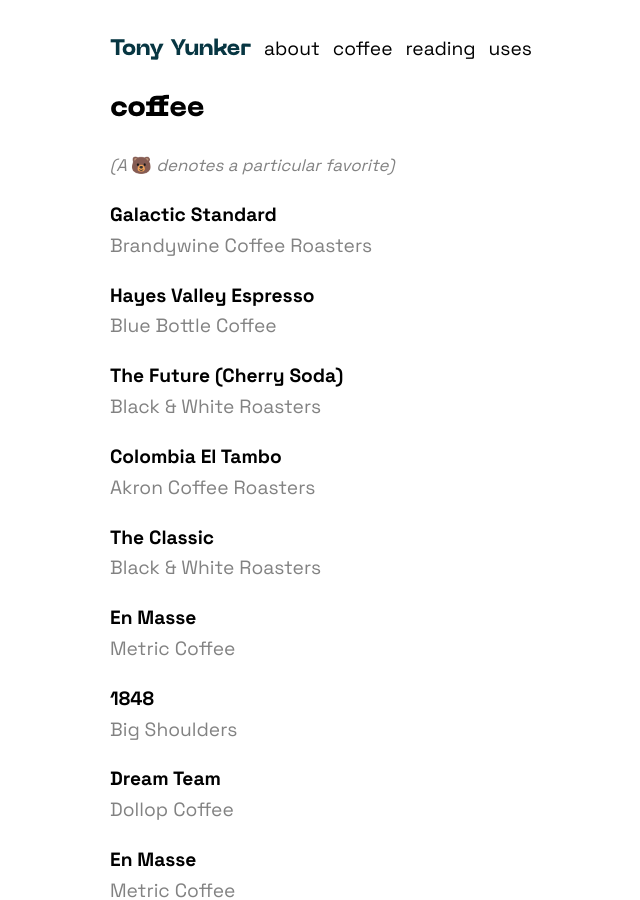
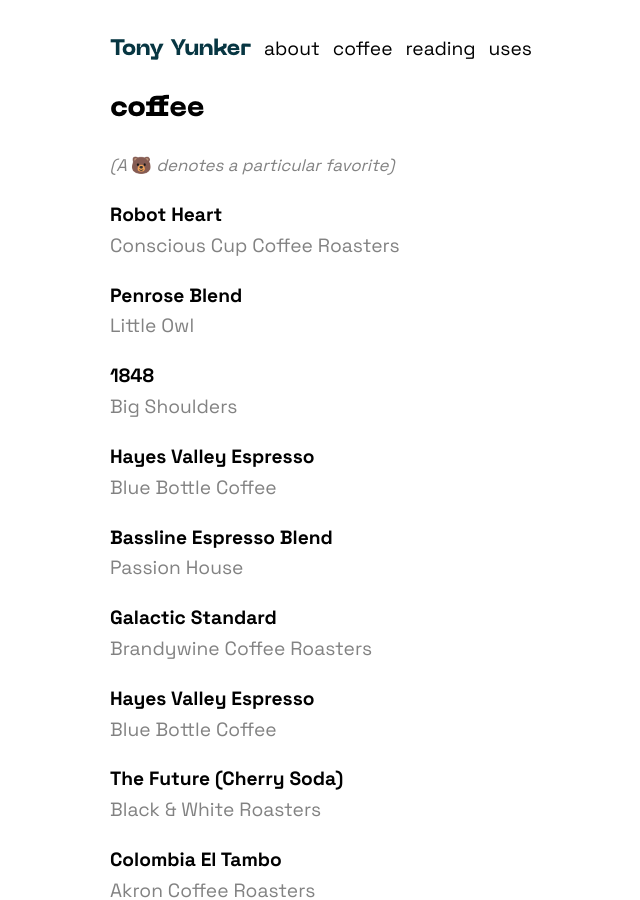
Before and after one commit to ayunker/ayunker.github.io, a Jekyll site: the page built from logs/coffee.md, in a window 1280 px wide and 900 px high. Shown: the whole window, without its empty margins (130-770 px from the left). Built offline with Jekyll 4.4.1, drawn with Linux system fonts in a browser that asks for light colours.

Commit message:
[UPDATE] coffee and reading logs

```diff
--- a/logs/coffee.md
+++ b/logs/coffee.md
@@ -8,6 +8,21 @@
   🐻
   <em>denotes a particular favorite)</em>
 </span>
+
+**Robot Heart**\\
+<span class="grey-text">Conscious Cup Coffee Roasters</span>
+
+**Penrose Blend**\\
+<span class="grey-text">Little Owl</span>
+
+**1848**\\
+<span class="grey-text">Big Shoulders</span>
+
+**Hayes Valley Espresso**\\
+<span class="grey-text">Blue Bottle Coffee</span>
+
+**Bassline Espresso Blend**\\
+<span class="grey-text">Passion House</span>
 
 **Galactic Standard**\\
 <span class="grey-text">Brandywine Coffee Roasters</span>
```
Also changed, not shown: logs/reading.md (+3 -0 lines).
